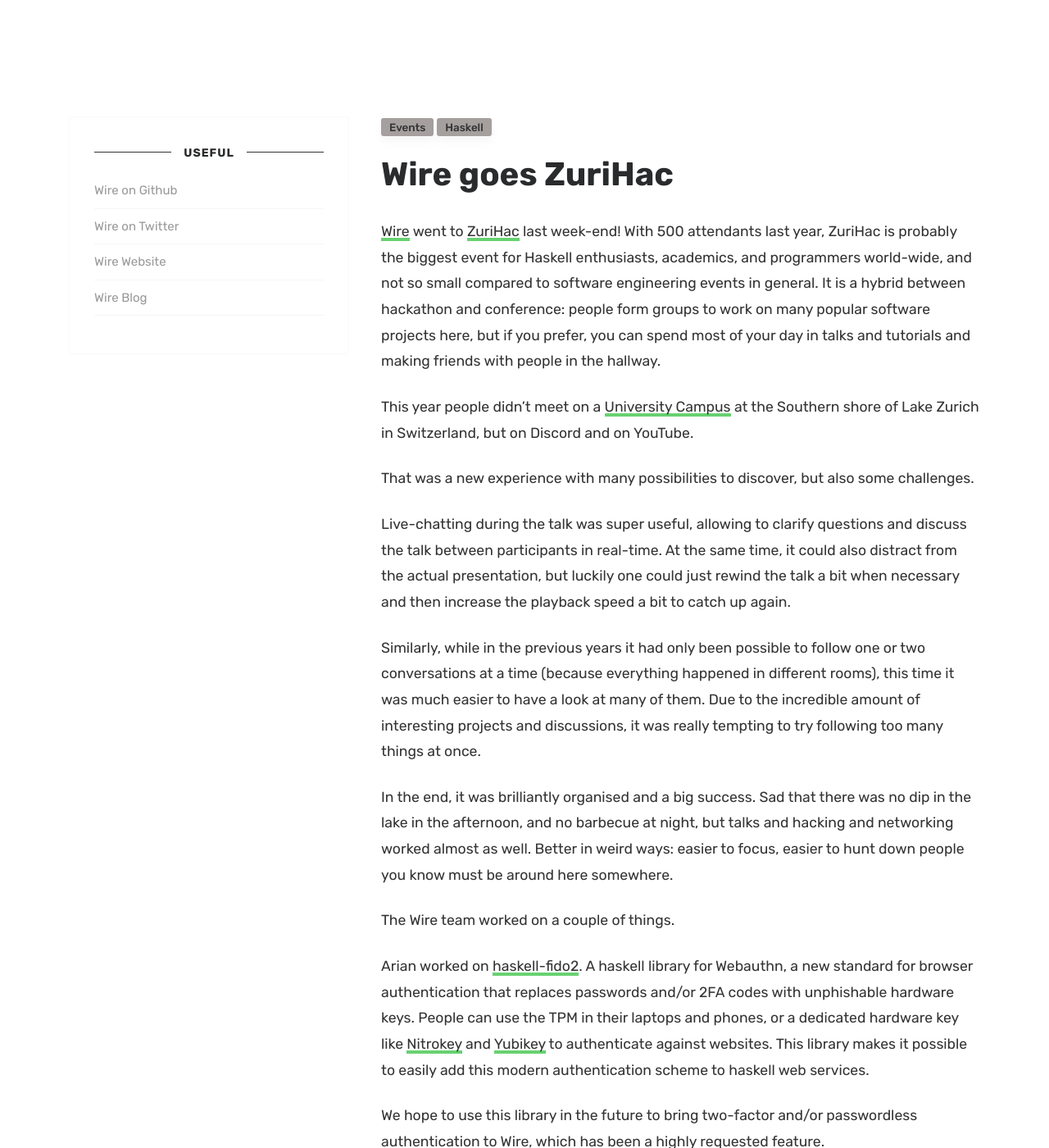
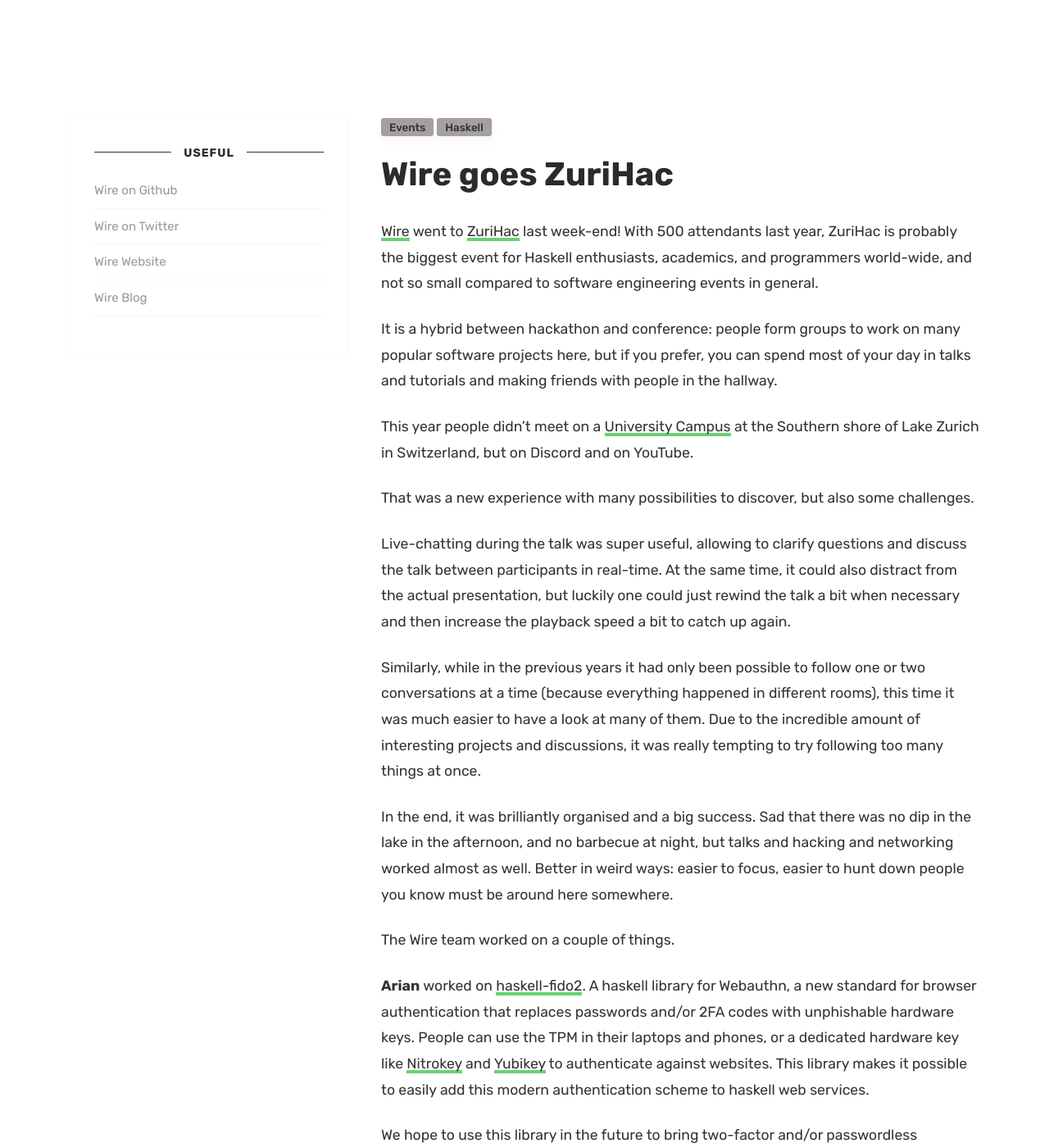
Before and after one commit to wireapp/wireapp.github.io, a Jekyll site: the page built from _posts/2020-06-18-zurihac.md, in a window 1280 px wide and 1400 px high. Shown: the whole window at 82% size. Built offline with Jekyll 4.4.1, drawn with Linux system fonts in a browser that asks for light colours; comment, search, counter and statistics services are not loaded; some of the changed text lies outside the part shown.

Commit message:
Fix article format.

````diff
--- a/_posts/2020-06-18-zurihac.md
+++ b/_posts/2020-06-18-zurihac.md
@@ -7,77 +7,36 @@
 feature: false
 ---
 
-[Wire](wire.com) went to [ZuriHac](https://zfoh.ch/zurihac2020/) last
-week-end!  With 500 attendants last year, ZuriHac is probably the
-biggest event for Haskell enthusiasts, academics, and programmers
-world-wide, and not so small compared to software engineering events
-in general.  It is a hybrid between hackathon and conference: people
-form groups to work on many popular software projects here, but if you
-prefer, you can spend most of your day in talks and tutorials and
-making friends with people in the hallway.
+[Wire](wire.com) went to [ZuriHac](https://zfoh.ch/zurihac2020/) last week-end!  With 500 attendants last year, ZuriHac is probably the biggest event for Haskell enthusiasts, academics, and programmers world-wide, and not so small compared to software engineering events in general.
 
-This year people didn't meet on a [University
-Campus](https://www.hsr.ch/) at the Southern shore of Lake Zurich in
-Switzerland, but on Discord and on YouTube.
+It is a hybrid between hackathon and conference: people form groups to work on many popular software projects here, but if you prefer, you can spend most of your day in talks and tutorials and making friends with people in the hallway.
+
+This year people didn't meet on a [University Campus](https://www.hsr.ch/) at the Southern shore of Lake Zurich in Switzerland, but on Discord and on YouTube.
 
 That was a new experience with many possibilities to discover, but
 also some challenges.
 
-Live-chatting during the talk was super useful, allowing to clarify
-questions and discuss the talk between participants in real-time.
-At the same time, it could also distract from the actual presentation,
-but luckily one could just rewind the talk a bit when necessary and
-then increase the playback speed a bit to catch up again.
+Live-chatting during the talk was super useful, allowing to clarify questions and discuss the talk between participants in real-time. At the same time, it could also distract from the actual presentation, but luckily one could just rewind the talk a bit when necessary and then increase the playback speed a bit to catch up again.
 
-Similarly, while in the previous years it had only been possible to
-follow one or two conversations at a time (because everything happened
-in different rooms),
-this time it was much easier to have a look at many of them.
-Due to the incredible amount of interesting projects and discussions,
-it was really tempting to try following too many things at once.
+Similarly, while in the previous years it had only been possible to follow one or two conversations at a time (because everything happened in different rooms), this time it was much easier to have a look at many of them. Due to the incredible amount of interesting projects and discussions, it was really tempting to try following too many things at once.
 
-In the end, it was brilliantly organised and a big success.  Sad that
-there was no dip in the lake in the afternoon, and no barbecue at
-night, but talks and hacking and networking worked almost as well.
-Better in weird ways: easier to focus, easier to hunt down people you
-know must be around here somewhere.
+In the end, it was brilliantly organised and a big success. Sad that there was no dip in the lake in the afternoon, and no barbecue at night, but talks and hacking and networking worked almost as well. Better in weird ways: easier to focus, easier to hunt down people you know must be around here somewhere.
 
 The Wire team worked on a couple of things.
 
-Arian worked on [haskell-fido2](http://github.com/arianvp/haskell-fido2).
-A haskell library for Webauthn, a new standard for browser authentication
-that replaces passwords and/or 2FA codes with unphishable hardware keys.
-People can use the TPM in their laptops and phones, or a dedicated hardware
-key like [Nitrokey](https://nitrokey.com) and [Yubikey](https://www.yubico.com)
-to authenticate against websites. This library makes it possible to easily
-add this modern authentication scheme to haskell web services.
+**Arian** worked on [haskell-fido2](http://github.com/arianvp/haskell-fido2). A haskell library for Webauthn, a new standard for browser authentication that replaces passwords and/or 2FA codes with unphishable hardware keys. People can use the TPM in their laptops and phones, or a dedicated hardware
+key like [Nitrokey](https://nitrokey.com) and [Yubikey](https://www.yubico.com) to authenticate against websites. This library makes it possible to easily add this modern authentication scheme to haskell web services.
 
-We hope to use this library in the future to bring two-factor and/or passwordless
-authentication to Wire, which has been a highly requested feature.
+We hope to use this library in the future to bring two-factor and/or passwordless authentication to Wire, which has been a highly requested feature.
 
-The library is still very much work in progress. But basic registration
-and authentication is now working. Special thanks to Laurens, Ruud and Berdario
-for joining this project during the hackathon! We found the Webauthn
-standard extremely complex and convoluted, and at times also underspecified.
-This is a bit worrying for a security-senstitive standard. Arian is planning
-on writing a separate blog post on the project relatively soon, detailing
-what what he thinks of the Webauthn specification in its current form
-and how he thinks it can be potentially be improved.
+The library is still very much work in progress. But basic registration and authentication is now working. Special thanks to Laurens, Ruud and Berdario for joining this project during the hackathon! We found the Webauthn standard extremely complex and convoluted, and at times also underspecified. This is a bit worrying for a security-senstitive standard. Arian is planning on writing a separate blog post on the project relatively soon, detailing what what he thinks of the Webauthn specification in its current form and how he thinks it can be potentially be improved.
 
-@fisx worked on [Servant](https://github.com/haskell-servant/servant), a library for
-generating rest API servers (mock or with hand-written, type-checked
-handlers), application-specific client libraries in many languages,
-Swagger docs, and some more that are correct by construction.  One of
-the more widely discussed issues is that Servant's type-level
-machinery could only model one type of response (eg., `200 found`, but
-not any one of `200 found`, `400 bad request`, `404 not found`).  The
-user always had to pick one of the possible responses as the default
-that is returned, and return all others by throwing exceptions,
-without the type-level correctness that makes Servant useful.
+**@fisx** worked on [Servant](https://github.com/haskell-servant/servant), a library for generating rest API servers (mock or with hand-written, type-checked handlers), application-specific client libraries in many languages, Swagger docs, and some more that are correct by construction. One of the more widely discussed issues is that Servant's type-level machinery could only model one type of response (eg., `200 found`, but not any one of `200 found`, `400 bad request`, `404 not found`).
 
-Now, you can define multiple status codes and return types right in the API specification.
-For example, we can have an API that describes redirects, missing users, and the existence
-of a user right in th type-level.
+The user always had to pick one of the possible responses as the default that is returned, and return all others by throwing exceptions, without the type-level correctness that makes Servant useful.
+
+Now, you can define multiple status codes and return types right in the API specification. For example, we can have an API that describes redirects, missing users, and the existence of a user right in th type-level.
+
 ```haskell
 type Redirect = WithStatus 301 (ResponseHeaders '[Header "Location" URL] NoContent)
 type API =
@@ -106,10 +65,6 @@
 main = Warp.run 8080 (serve (Proxy API) getUser)
 ```
 
-We have thought about this [for a
-while](https://github.com/wireapp/servant-uverb) now, and during
-ZuriHac have turned these ideas into a [pull
-request](https://github.com/haskell-servant/servant/pull/1314) that we
-want to release soon.  There will be a longer blog post about this
-once it's released.  Thanks @Taneb for spending most of your weekend
-on this with @fisx!  :)
+We have thought about this [for a while](https://github.com/wireapp/servant-uverb) now, and during ZuriHac have turned these ideas into a [pull request](https://github.com/haskell-servant/servant/pull/1314) that we want to release soon.
+
+There will be a longer blog post about this once it's released.  Thanks **@Taneb** for spending most of your weekend on this with @fisx! :)
````
